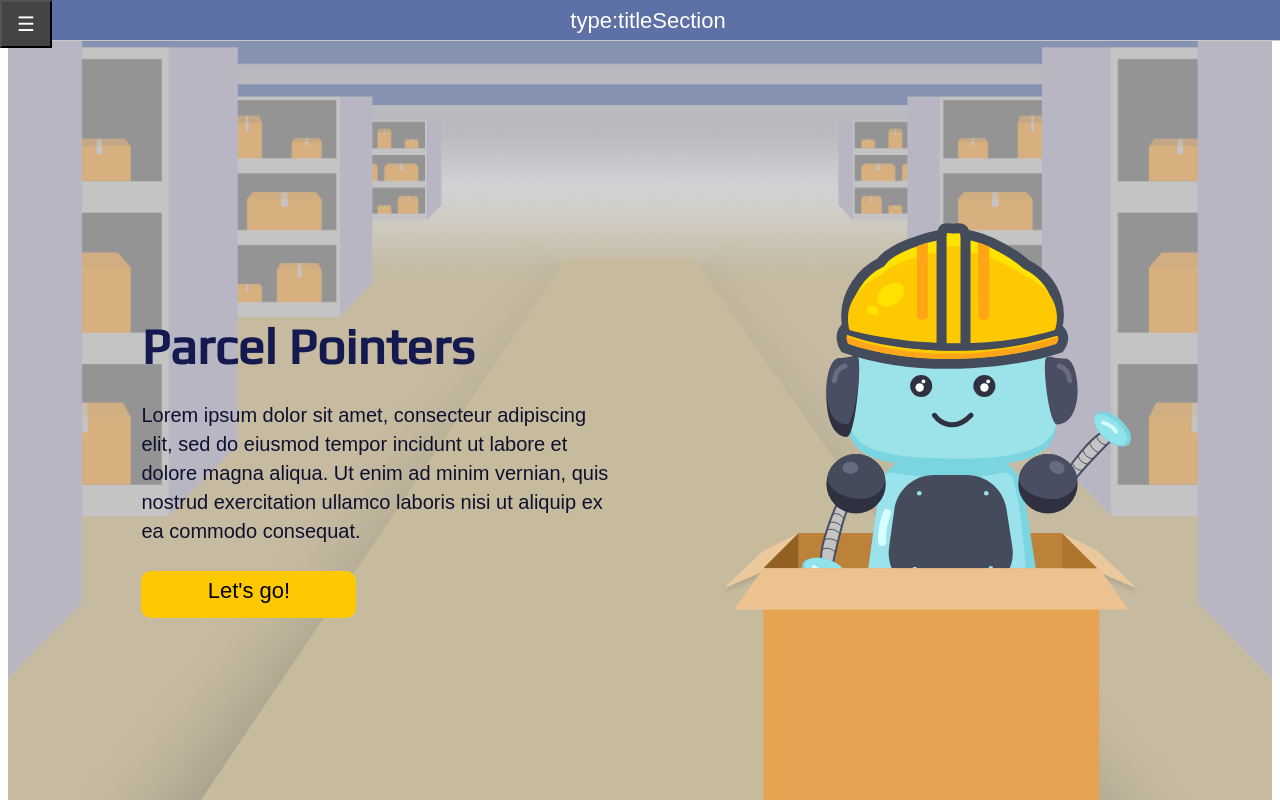
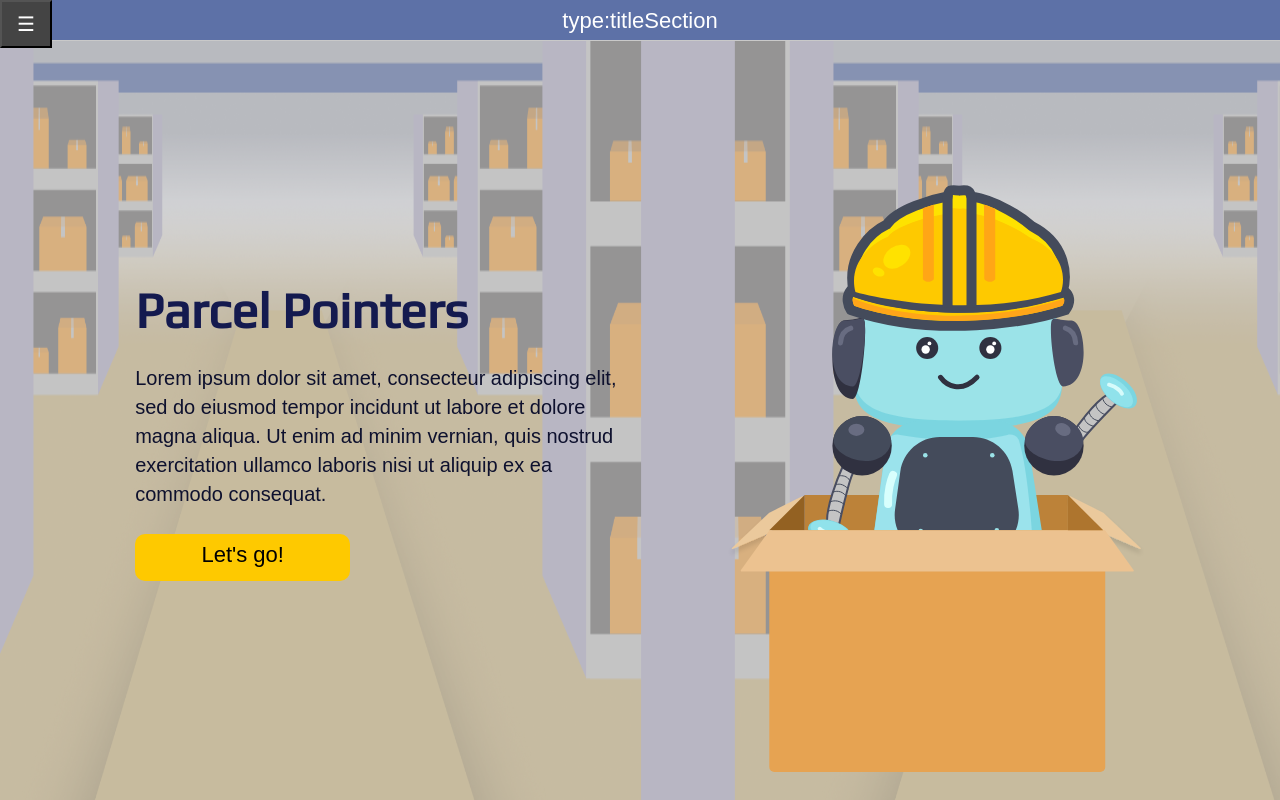
Before and after one commit to uclaacm/parcel-pointers, a React app: page / in a window 1280 px wide. Shown: the top 800 px of the page. Built offline with nearby package versions, Linux system fonts and the light colour scheme; a web font is replaced by a local one.

Commit message:
Closed #93, infinite scroll home

```diff
--- a/src/pages/Home.tsx
+++ b/src/pages/Home.tsx
@@ -10,9 +10,11 @@ const Home: FC = () => {
     <div>
       <AppWrapper section={HeaderSections.TITLE_SECTION}>
         <div
-          id="background"
-          style={{ backgroundImage: `url(${LandingBackground})` }}
-        >
+          id="container">
+          <div
+            id="background"
+            style={{ backgroundImage: `url(${LandingBackground})` }}
+          ></div>
           <div id="layout">
             <div id="col-1">
               <h1 id="title">Parcel Pointers</h1>
--- a/src/styles/AppWrapper.scss
+++ b/src/styles/AppWrapper.scss
@@ -6,7 +6,7 @@ $header-height: 5vh;
 //=======================================
 #app-wrapper {
   background-color: white;
-  margin: $header-height 0 $header-height 0;
+  // margin: $header-height 0 $header-height 0;
   min-height: calc(100vh - #{$header-height});
 }
 
--- a/src/styles/Home.scss
+++ b/src/styles/Home.scss
@@ -10,16 +10,35 @@ $header-height: 8vh;
 
 // Background
 //=======================================
+#container {
+  height: 100%;
+  width: 100%;
+  display: flex;
+  overflow: hidden;
+}
+
 #background {
-  background-size: 100%;
+  position: absolute;
   display: flex;
+  width: 100vw;
+  height: 100vh;
+  top: 0;
+  left: 0;
+  background-repeat: repeat;
+  background-position: 0 0;
+  background-size: 100vh 100vw;
+  z-index: 1;
+
+  animation: scroll 500s linear infinite;
 }
+
 // General Layout
 //=======================================
 #layout {
   display: flex;
-  margin: $layout-htsize $layout-wsize $layout-hbsize $layout-wsize;
-  min-height: calc(100vh - 2 * #{$layout-wsize});
+  // margin: $layout-htsize $layout-wsize $layout-hbsize $layout-wsize;
+  // min-height: calc(100vh - 2 * #{$layout-wsize});
+  z-index: 2;
 }
 
 p {
@@ -76,3 +95,13 @@ p {
     margin-right: 3.024%;
   }
 }
+
+@keyframes scroll {
+  from {
+    background-position: 0 0;
+  }
+/*use negative width if you want it to flow right to left else and positive for left to right*/
+  to {
+    background-position: -10000px 0;
+  }
+}
--- a/src/styles/global.scss
+++ b/src/styles/global.scss
@@ -12,6 +12,10 @@ $primary-2-color: #8596be;
 $accent-1-color: #fec900;
 $accent-2-color: #72d670;
 $accent-3-color: #fe5353;
+
+html, body {
+  margin: 0;
+}
 
 title {
   color: #121538;
```
